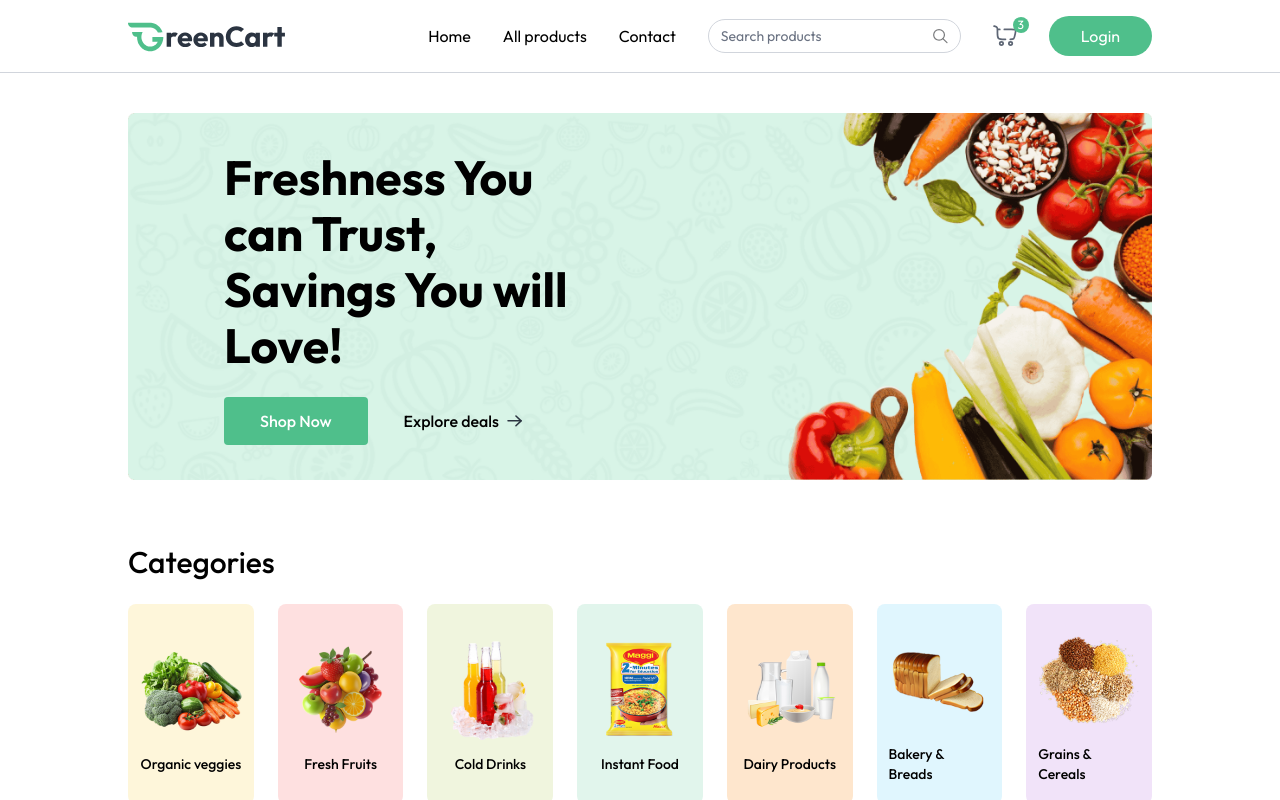
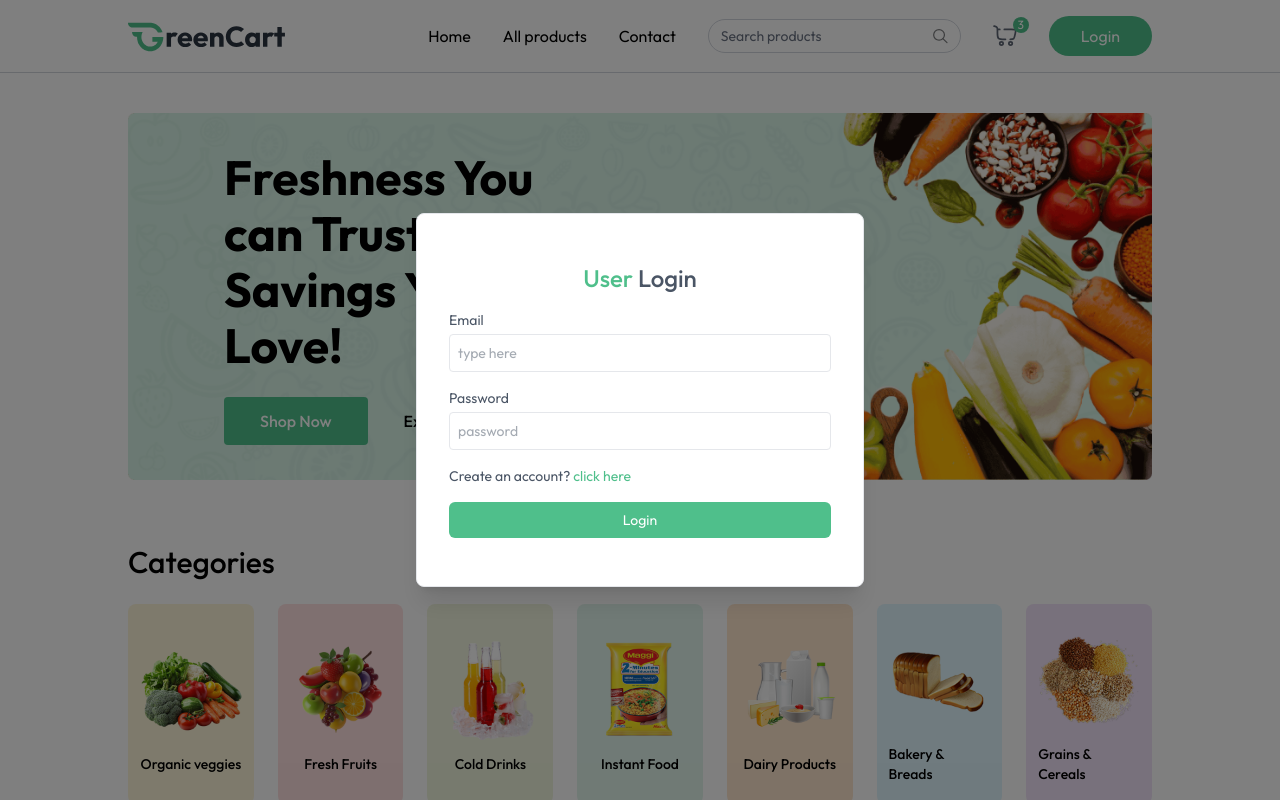
Before and after one commit to Swayam-TheCoder/Grocery_web, a React (Vite) app: page / in a window 1280 px wide. Both pictures are taken after a click on the button "Login". Shown: the top 800 px of the page. Built offline with nearby package versions, Linux system fonts and the light colour scheme; a web font is replaced by a local one.

Commit message:
Login page

```diff
--- a/src/App.jsx
+++ b/src/App.jsx
@@ -4,15 +4,19 @@
 import { Home } from "./pages/Home";
 import { Toaster } from  "react-hot-toast"
 import Footer from "./components/Footer";
+import { useAppContext } from "./context/AppContext";
+import Login from "./components/Login";
 
 const App = () => {
 
   const isSellerPath = useLocation().pathname.includes("seller");
+  const {showuserLogin} = useAppContext();
 
   return (
     <div>
 
       {isSellerPath ? null : <Navbar/>}
+      {showuserLogin ? <Login/> : null}
 
       <Toaster />
 
--- a/src/components/Footer.jsx
+++ b/src/components/Footer.jsx
@@ -27,7 +27,7 @@
                 </div>
             </div>
             <p className="py-4 text-center text-sm md:text-base">
-                Copyright {new Date().getFullYear()} 9xWeb.dev All Right Reserved.
+                9xWeb.dev {new Date().getFullYear()} All Right Reserved.
             </p>
         </div>
     );
--- /dev/null
+++ b/src/components/Login.jsx
@@ -0,0 +1,51 @@
+import React from 'react'
+import { useState } from 'react';
+import { useAppContext } from '../context/AppContext';
+const Login = () => {
+
+  const {setshowuserLogin} = useAppContext()
+
+  const [state, setState] = useState("Login");
+  const [name, setName] = useState("");
+  const [email, setEmail] = useState("");
+  const [password, setPassword] = useState("");
+
+  return (
+    <div onClick={()=> setshowuserLogin(false)} className='fixed top-0 bottom-0 left-0 right-0 z-30 flex justify-center items-center text-sm text-gray-600 bg-black/50'>
+      <form onClick={(e)=> e.stopPropagation()} action="" className="flex flex-col gap-4 m-auto item-start p-8 py-12 w-80 sm:w-md rounded-lg shadow-xl border border-gray-200 bg-white">
+        <p className='text-2xl font-medium m-auto'>
+          <span className='text-primary'>User</span> {state === "Login" ? "Login" : "Sign Up"}
+        </p>
+        {state === "register" && (
+          <div className='w-full'>
+            <p>Name</p>
+            <input onChange={(e)=> setName(e.target.value)} value={name} placeholder='type here' className='border border-gray-200 rounded w-full p-2 mt-1 outline-primary'/>
+          </div>
+        )}
+
+        <div className='w-full'>
+            <p>Email</p>
+            <input onChange={(e)=> setEmail(e.target.value)} value={email} placeholder='type here' className='border border-gray-200 rounded w-full p-2 mt-1 outline-primary'/>
+          </div>
+          <div className='w-full'>
+            <p>Password</p>
+            <input type="password" onChange={(e)=> setPassword(e.target.value)} value={password} placeholder='password' className='border border-gray-200 rounded w-full p-2 mt-1 outline-primary' required />
+          </div>
+          {state === "register" ? (
+            <p>
+              Already have account? <span onClick={()=> setState("Login")} className='text-primary cursor-pointer'>click here</span>
+            </p>
+          ): (
+            <p>
+              Create an account? <span onClick={()=> setState("register")} className='text-primary cursor-pointer'>click here</span>
+            </p>
+          )}
+          <button className='bg-primary hover:bg-primary-dull transition-all text-white w-full py-2 rounded-md cursor-pointer'>
+            {state === "register" ? "Create Account" : "Login"}
+          </button>
+      </form>
+    </div>
+  )
+}
+
+export default Login
```
Also changed, not shown: src/context/AppContext.jsx (line endings or trailing spaces).
